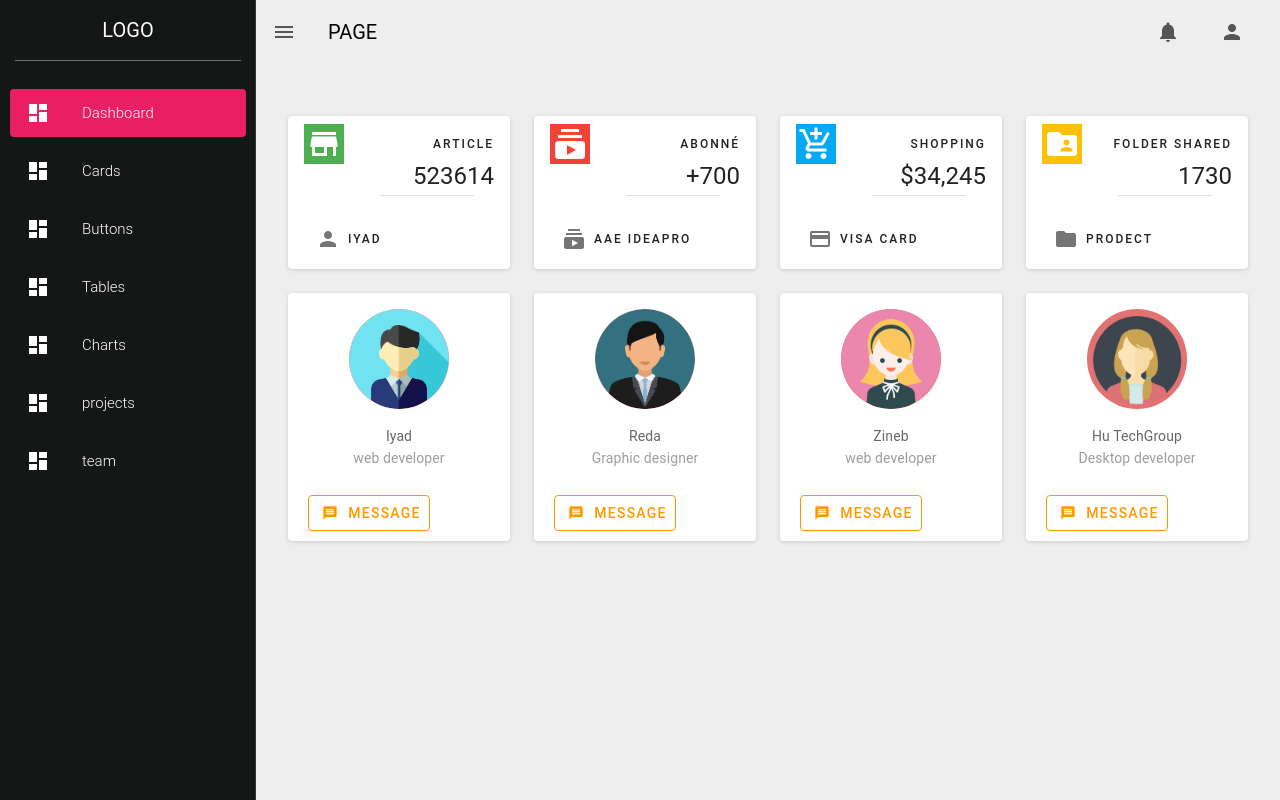
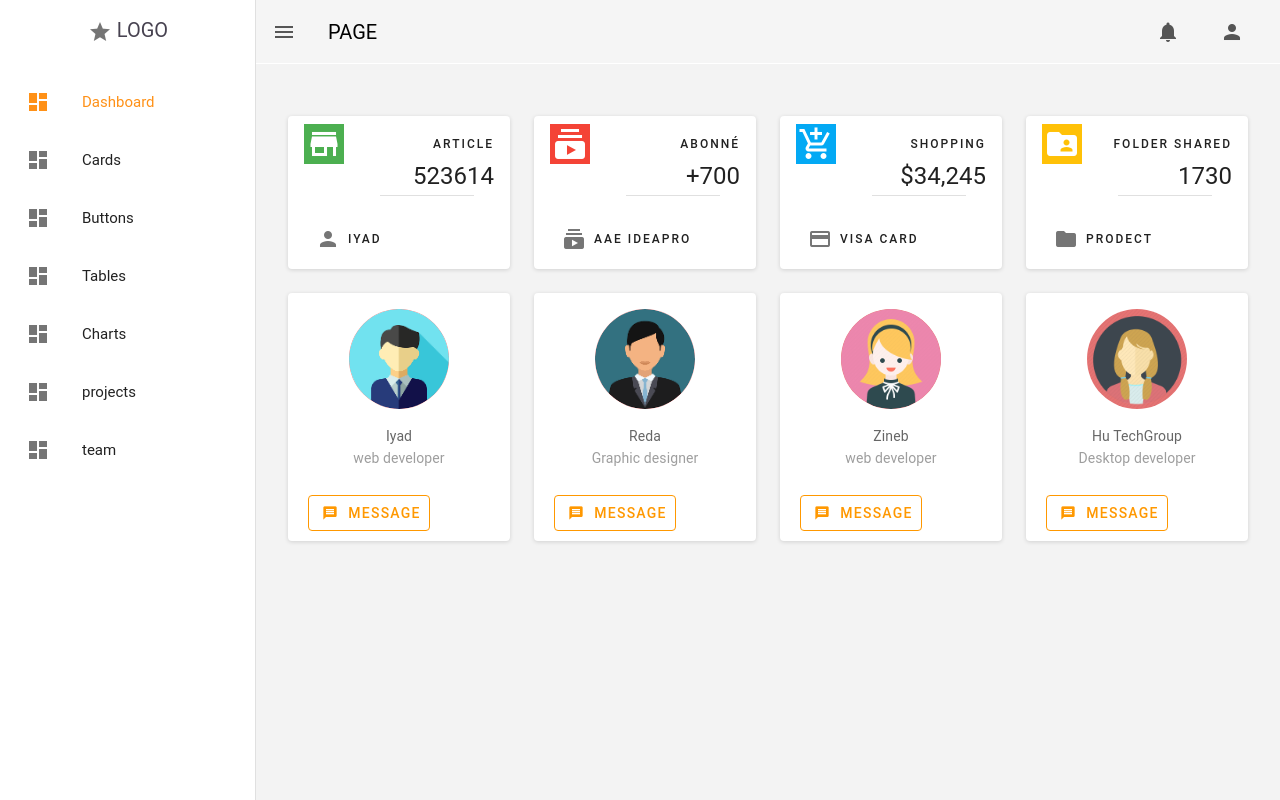
Before and after one commit to SSongEY/VueTest, a Vue app: page / in a window 1280 px wide. Built offline with nearby package versions, Linux system fonts and the light colour scheme; the HTML template or start-up script is replaced by a standard one.

Commit message:
layout css 변경

```diff
--- a/src/App.vue
+++ b/src/App.vue
@@ -29,6 +29,6 @@ export default {
 </style>
 <style>
 .content-main {
-  background-color: #eeeeee;
+  background-color: #f3f3f3;
 }
 </style>
--- a/src/components/Navbar.vue
+++ b/src/components/Navbar.vue
@@ -1,6 +1,6 @@
 <template>
     <nav>
-        <v-app-bar id="AppBar" class="app-bar" dark app>
+        <v-app-bar id="AppBar" class="app-bar" app>
             <v-app-bar-nav-icon color="#555" @click.stop="drawer = !drawer"></v-app-bar-nav-icon>
             <v-toolbar-title class="text-uppercase ">
                 <!--<span class="font-weight-light">AAE</span>-->
@@ -26,7 +26,7 @@
             </v-menu>
         </v-app-bar>
 
-        <v-navigation-drawer v-model="drawer" dark app class="app-navibar">
+        <v-navigation-drawer v-model="drawer" app class="app-navibar">
             <!--<v-layout column align-center>
                 <v-flex class="mt-5">
                     <v-avatar size="100">
@@ -39,9 +39,9 @@
                 </v-flex>
             </v-layout>-->
             <div class="app-menu-logo">
-                LOGO
+                <v-icon class="app-menu-logo-icon">star</v-icon> LOGO
             </div>
-            <hr class="app-menu-separator">
+            <!--<hr class="app-menu-separator">-->
             <v-list flat>
                 <v-list-item class="app-menu-item" v-for="route in routes" :key="route.name" router :to="route.path" active-class="border">
                     <v-list-item-action>
@@ -71,21 +71,31 @@ export default {
 </script>
 <style scoped>
 .border {
-        border-radius: 4px;
-        background-color: #e91e63 !important;
+    /*border-radius: 4px;*/
+    /*background-color: #e91e63 !important;*/
+    color: #ff9117 !important;
 }
 .app-navibar {
     /*top: 64px !important;*/
-        background-color: #151616 !important;
+    background-color: #ffffff !important;
 }
 .app-bar {
     /*left: 0px !important;*/
     color: black !important;
-        background-color: #eeeeee !important;
     box-shadow: 0 0 0 0 !important;
+
+    border-style: solid;
+    border-top: hidden;
+    border-left: hidden;
+    border-right: hidden;
+    border-width: thin;
+    border-bottom-color: #e6dbdb;
+}
+.app-menu-logo-icon {
+    color: #ff9117;
 }
 .app-menu-logo {
-        color: white;
+    color: #474250;
     font-size: 20px;
     text-align: center;
     margin:15px 0px;
@@ -98,10 +108,11 @@ export default {
     margin: 10px 15px;
 }
 .app-menu-item {
-        margin: 10px 10px !important;
+    margin: 10px 10px;
+    color: #535659;
 }
 .app-menu-item-text {
-        font-weight: 300;
+    font-weight: 400;
     font-size: 15px;
 }
 </style>
```
Lines whose indentation alone changed are shown as unchanged.
